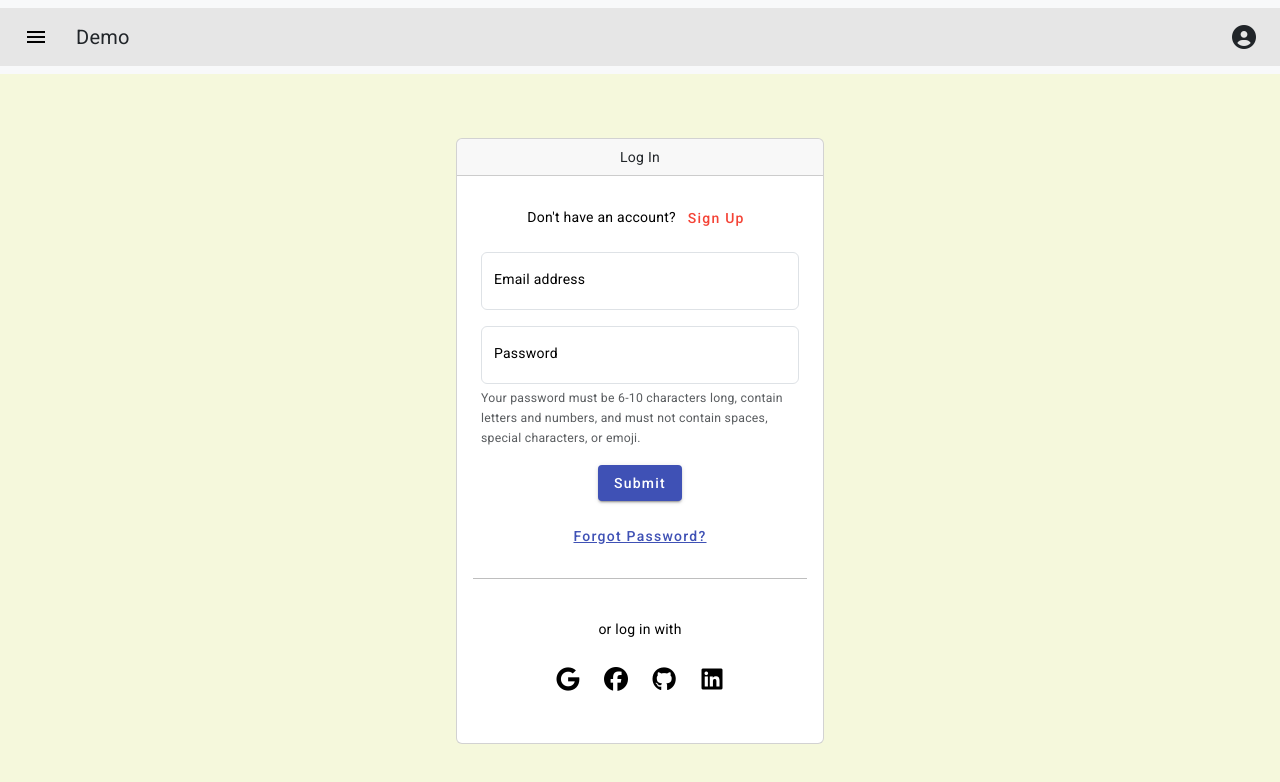
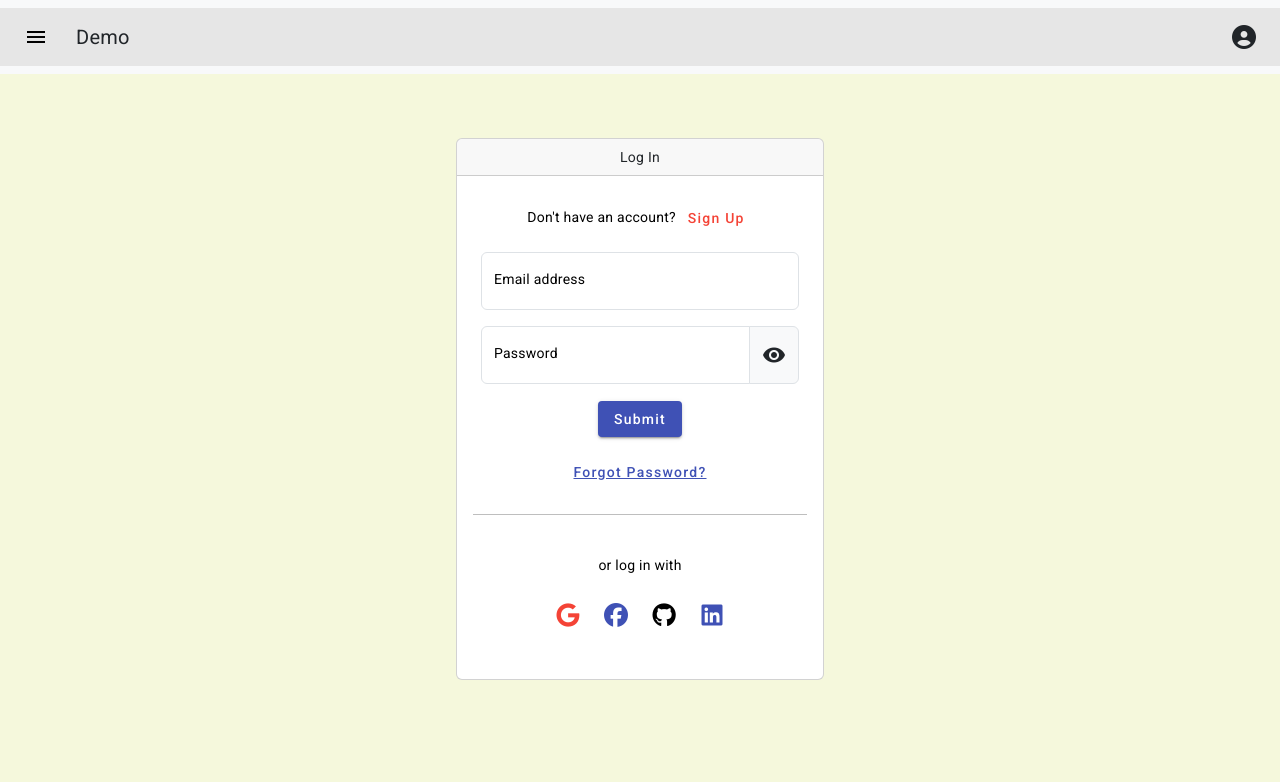
Before and after one commit to sgtPepper109/angular_auth_ui, an Angular app: page /login in a window 1280 px wide. Shown: the top 782 px of the page. Built offline with nearby package versions, Linux system fonts and the light colour scheme.

Commit message:
update in login and signup

```diff
--- a/src/app/components/user_authentication_components/login/login.component.html
+++ b/src/app/components/user_authentication_components/login/login.component.html
@@ -18,18 +18,26 @@
               <tr>
                 <div id="login_form">
                   <form class="form-floating mb-3">
-                    <input type="email" class="form-control" id="floatingInput" name="email" [(ngModel)]="login_email_ngmodel" placeholder="name@example.com">
+                    <input type="email" class="form-control" id="floatingInput" name="email"
+                      [(ngModel)]="login_email_ngmodel" placeholder="name@example.com">
                     <label for="floatingInput">Email address</label>
-                    <div id="emailErrorIndicator" class="form-text text-danger" [hidden]="!error_in_email">* Email address is invalid</div>
+                    <div id="emailErrorIndicator" class="form-text text-danger" [hidden]="!error_in_email">* Email
+                      address is invalid</div>
                   </form>
-                  <form class="form-floating">
-                    <input type="password" class="form-control" id="floatingPassword" name="password" [(ngModel)]="login_password_ngmodel" placeholder="Password"/>
-                    <label for="floatingPassword">Password</label>
-                    <div id="passwordErrorIndicator" class="form-text text-danger" [hidden]="!error_in_password">* Password is invalid</div>
-                    <div id="passwordHelpBlock" class="form-text">
-                      Your password must be 6-10 characters long, contain letters and numbers, and must not contain spaces, special characters, or emoji.
-                    </div>
-                  </form>
+
+
+                  <div class="input-group">
+                    <form class="form-floating">
+                      <input type="{{password_visible? 'password': 'text'}}" class="form-control" id="floatingPassword"
+                        name="password" [(ngModel)]="login_password_ngmodel" placeholder="Password" />
+                      <label for="floatingPassword">Password</label>
+                    </form>
+                    <span type="button" (click)="toggle_password_visibility()" class="input-group-text">
+                      <mat-icon>{{password_visibility_switch_icon}}</mat-icon>
+                    </span>
+                  </div>
+                  <div id="passwordErrorIndicator" class="form-text text-danger" [hidden]="!error_in_password">* Password is invalid</div>
+
                 </div>
               </tr>
               <th>
@@ -52,10 +60,10 @@
               </tr>
               <tr>
                 <div class="text-center">
-                  <button mat-icon-button title="Google"><i class="fa fa-brands fa-google"></i></button>
-                  <button mat-icon-button title="Facebook/Meta"><i class="fa fa-brands fa-facebook"></i></button>
+                  <button mat-icon-button color="warn" title="Google"><i class="fa fa-brands fa-google"></i></button>
+                  <button mat-icon-button color="primary" title="Facebook/Meta"><i class="fa fa-brands fa-facebook"></i></button>
                   <button mat-icon-button title="GitHub"><i class="fa fa-brands fa-github"></i></button>
-                  <button mat-icon-button title="LinkedIn"><i class="fa fa-brands fa-linkedin"></i></button>
+                  <button mat-icon-button color="primary" title="LinkedIn"><i class="fa fa-brands fa-linkedin"></i></button>
                 </div>
               </tr>
             </tbody>
--- a/src/app/components/user_authentication_components/login/login.component.ts
+++ b/src/app/components/user_authentication_components/login/login.component.ts
@@ -1,6 +1,6 @@
 import { Component } from '@angular/core';
-import { MatSnackBar } from '@angular/material/snack-bar';
-import { login_form_fields_interface } from 'src/app/interfaces/all_interfaces';
+import { HelperService } from 'src/app/services/helper_service/helper-service.service';
+import { user_form_fields_interface } from 'src/app/interfaces/all_interfaces';
 import { FormGroup, FormControl } from "@angular/forms";
 import { Validators } from "@angular/forms";
 
@@ -14,7 +14,8 @@ export class LoginComponent {
   login_password_ngmodel: string = '';
   error_in_email: boolean = false;
   error_in_password: boolean = false;
-  hide: boolean = true;
+  password_visible: boolean = true;
+  password_visibility_switch_icon: string = 'visibility';
 
   login_form = new FormGroup({
     email: new FormControl("", [
@@ -29,30 +30,32 @@ export class LoginComponent {
     ])
   })
 
-  constructor(private _snack_bar: MatSnackBar) { }
+  constructor(private helper_service: HelperService) { }
 
-  open_snack_bar(message: string): void {
-    this._snack_bar.open(message, '\u274c', {
-      horizontalPosition: 'center',
-      verticalPosition: 'bottom',
-      duration: 3000
-    });
+  toggle_password_visibility() {
+    if (this.password_visible) {
+      this.password_visible = false;
+      this.password_visibility_switch_icon = 'visibility';
+    } else {
+      this.password_visible = true;
+      this.password_visibility_switch_icon = 'visibility_off';
+    }
   }
 
-  validate_login_form(login_form_data: login_form_fields_interface): void {
+  validate_login_form(login_form_data: user_form_fields_interface): void {
     this.login_form.patchValue(Object(login_form_data));
     if (this.login_form.controls.email.invalid) {
       this.error_in_email = true;
-      this.open_snack_bar('Invalid form details!');
+      this.helper_service.open_snack_bar('Invalid form details!');
     } else this.error_in_email = false;
     if (this.login_form.controls.password.invalid) {
       this.error_in_password = true;
-      this.open_snack_bar('Invalid form details!');
+      this.helper_service.open_snack_bar('Invalid form details!');
     } else this.error_in_password = false;
   }
 
   login_form_submit(): void {
-    let login_form_data: login_form_fields_interface = {
+    let login_form_data: user_form_fields_interface = {
       email: this.login_email_ngmodel,
       password: this.login_password_ngmodel
     }
--- a/src/app/components/user_authentication_components/signup/signup.component.ts
+++ b/src/app/components/user_authentication_components/signup/signup.component.ts
@@ -1,4 +1,8 @@
 import { Component } from '@angular/core';
+import { HelperService } from 'src/app/services/helper_service/helper-service.service';
+import { user_form_fields_interface } from 'src/app/interfaces/all_interfaces';
+import { FormGroup, FormControl } from "@angular/forms";
+import { Validators } from "@angular/forms";
 
 @Component({
   selector: 'app-signup',
@@ -6,5 +10,55 @@ import { Component } from '@angular/core';
   styleUrls: ['./signup.component.css']
 })
 export class SignupComponent {
+  signup_email_ngmodel: string = '';
+  signup_password_ngmodel: string = '';
+  error_in_email: boolean = false;
+  error_in_password: boolean = false;
+  password_visible: boolean = false;
+  password_visibility_switch_icon: string = 'visibility';
 
+  signup_form = new FormGroup({
+    email: new FormControl("", [
+      Validators.required,
+      Validators.pattern("^[a-z0-9._%+-]+@[a-z0-9.-]+\\.[a-z]{2,4}$")
+    ]),
+    password: new FormControl("", [
+      Validators.required,
+      Validators.minLength(6),
+      Validators.maxLength(10),
+      Validators.pattern("(?=.*\d)(?=.*[a-z])(?=.*[A-Z]).{8,}")
+    ])
+  })
+
+  constructor(private helper_service: HelperService) { }
+
+  toggle_password_visibility() {
+    if (this.password_visible) {
+      this.password_visible = false;
+      this.password_visibility_switch_icon = 'visibility';
+    } else {
+      this.password_visible = true;
+      this.password_visibility_switch_icon = 'visibility_off';
+    }
+  }
+
+  validate_signup_form(signup_form_data: user_form_fields_interface): void {
+    this.signup_form.patchValue(Object(signup_form_data));
+    if (this.signup_form.controls.email.invalid) {
+      this.error_in_email = true;
+      this.helper_service.open_snack_bar('Invalid form details!');
+    } else this.error_in_email = false;
+    if (this.signup_form.controls.password.invalid) {
+      this.error_in_password = true;
+      this.helper_service.open_snack_bar('Invalid form details!');
+    } else this.error_in_password = false;
+  }
+
+  signup_form_submit(): void {
+    let signup_form_data: user_form_fields_interface = {
+      email: this.signup_email_ngmodel,
+      password: this.signup_password_ngmodel
+    }
+    this.validate_signup_form(signup_form_data);
+  }
 }
--- a/src/app/interfaces/all_interfaces.ts
+++ b/src/app/interfaces/all_interfaces.ts
@@ -1,4 +1,4 @@
-export interface login_form_fields_interface {
+export interface user_form_fields_interface {
   email: string,
   password: string
 }
--- /dev/null
+++ b/src/app/services/helper_service/helper-service.service.ts
@@ -0,0 +1,33 @@
+import { Injectable } from '@angular/core';
+import { MatSnackBar } from '@angular/material/snack-bar';
+import { user_form_fields_interface } from 'src/app/interfaces/all_interfaces';
+import { FormGroup, FormControl } from "@angular/forms";
+import { Validators } from "@angular/forms";
+
+@Injectable({
+  providedIn: 'root'
+})
+export class HelperService {
+  authentication_details_form = new FormGroup({
+    email: new FormControl("", [
+      Validators.required,
+      Validators.pattern("^[a-z0-9._%+-]+@[a-z0-9.-]+\\.[a-z]{2,4}$")
+    ]),
+    password: new FormControl("", [
+      Validators.required,
+      Validators.minLength(6),
+      Validators.maxLength(10),
+      Validators.pattern("(?=.*\d)(?=.*[a-z])(?=.*[A-Z]).{8,}")
+    ])
+  })
+
+  constructor(private _snack_bar: MatSnackBar) { }
+
+  open_snack_bar(message: string): void {
+    this._snack_bar.open(message, '\u274c', {
+      horizontalPosition: 'center',
+      verticalPosition: 'bottom',
+      duration: 3000
+    });
+  }
+}
```
Also changed, not shown: src/app/components/user_authentication_components/signup/signup.component.html (+25 -11 lines).
